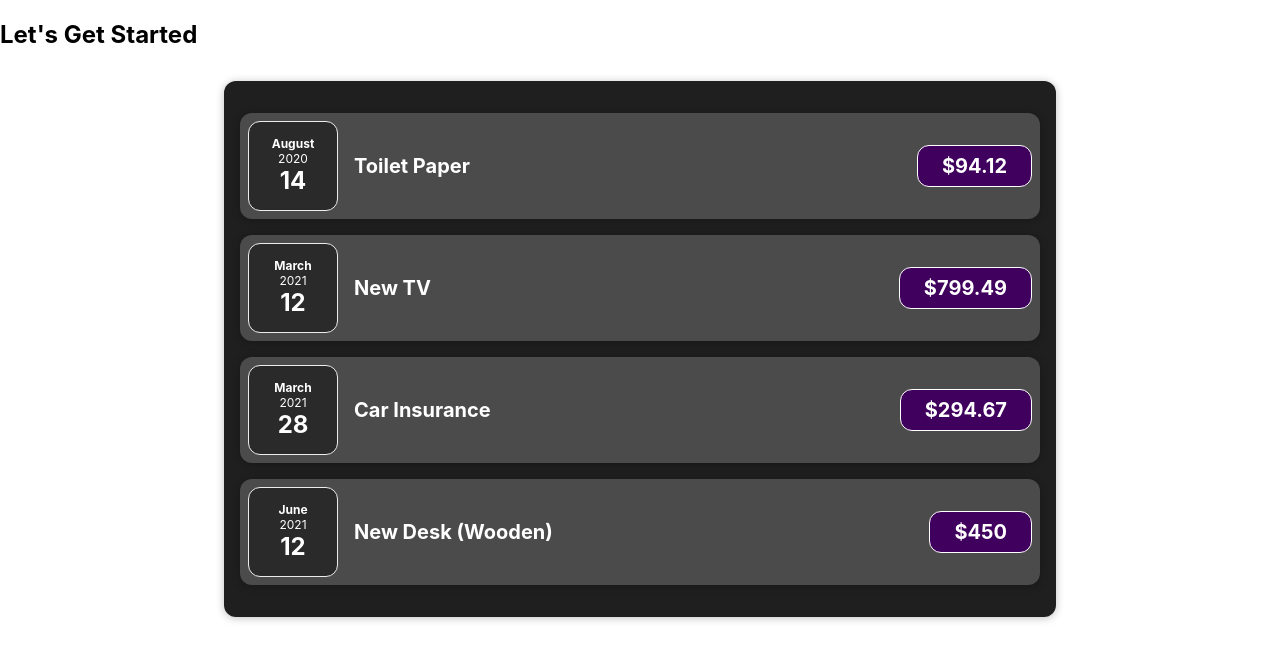
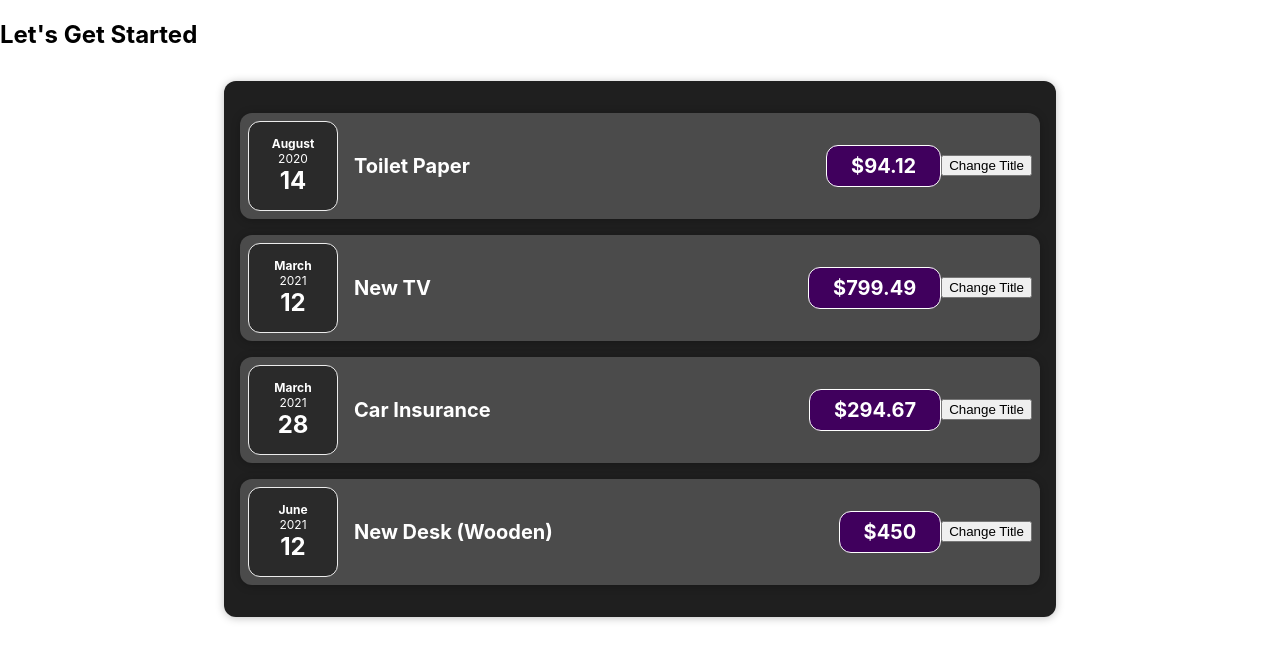
Before and after one commit to kelvinuchiha/react-complete-guide, a React (Create React App) app: page / in a window 1280 px wide. Shown: the top 660 px of the page. Built offline with nearby package versions, Linux system fonts and the light colour scheme; the HTML template or start-up script is replaced by a standard one.

Commit message:
listening to events

```diff
--- a/src/components/Expenses/ExpenseItem.js
+++ b/src/components/Expenses/ExpenseItem.js
@@ -1,9 +1,10 @@
-import ExpenseDate from './ExpenseDate';
-import Card from '../UI/Card';
-import './ExpenseItem.css';
+import ExpenseDate from "./ExpenseDate";
+import Card from "../UI/Card";
+import "./ExpenseItem.css";
 
+const ExpenseItem = (props) => {
+  const clickHandler = () => {};
 
-function ExpenseItem(props) {
   return (
     <Card className="expense-item">
       <ExpenseDate date={props.date} />
@@ -11,8 +12,9 @@ function ExpenseItem(props) {
         <h2>{props.title}</h2>
         <div className="expense-item__price">${props.amount}</div>
       </div>
+      <button onClick={clickHandler}>Change Title</button>
     </Card>
   );
-}
+};
 
 export default ExpenseItem;
```
